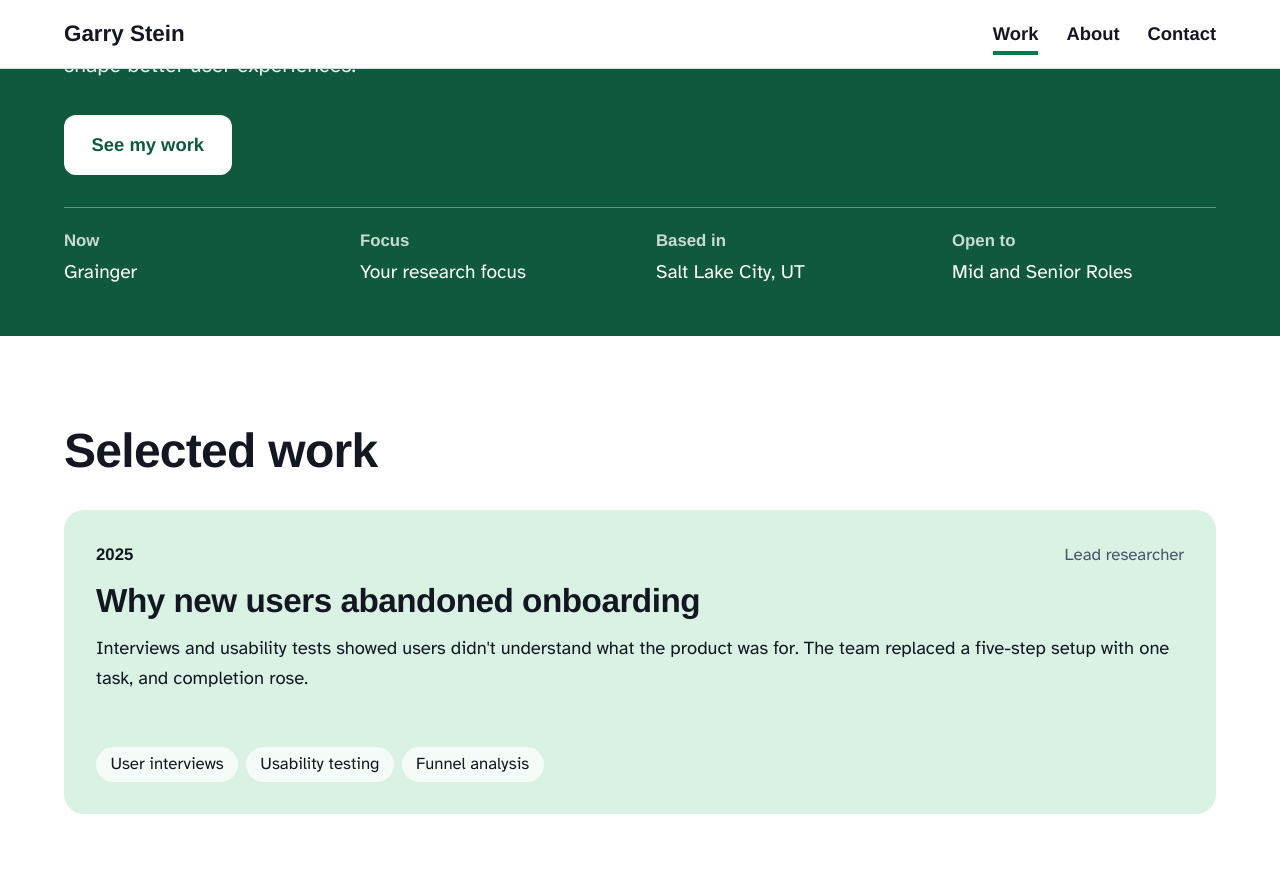
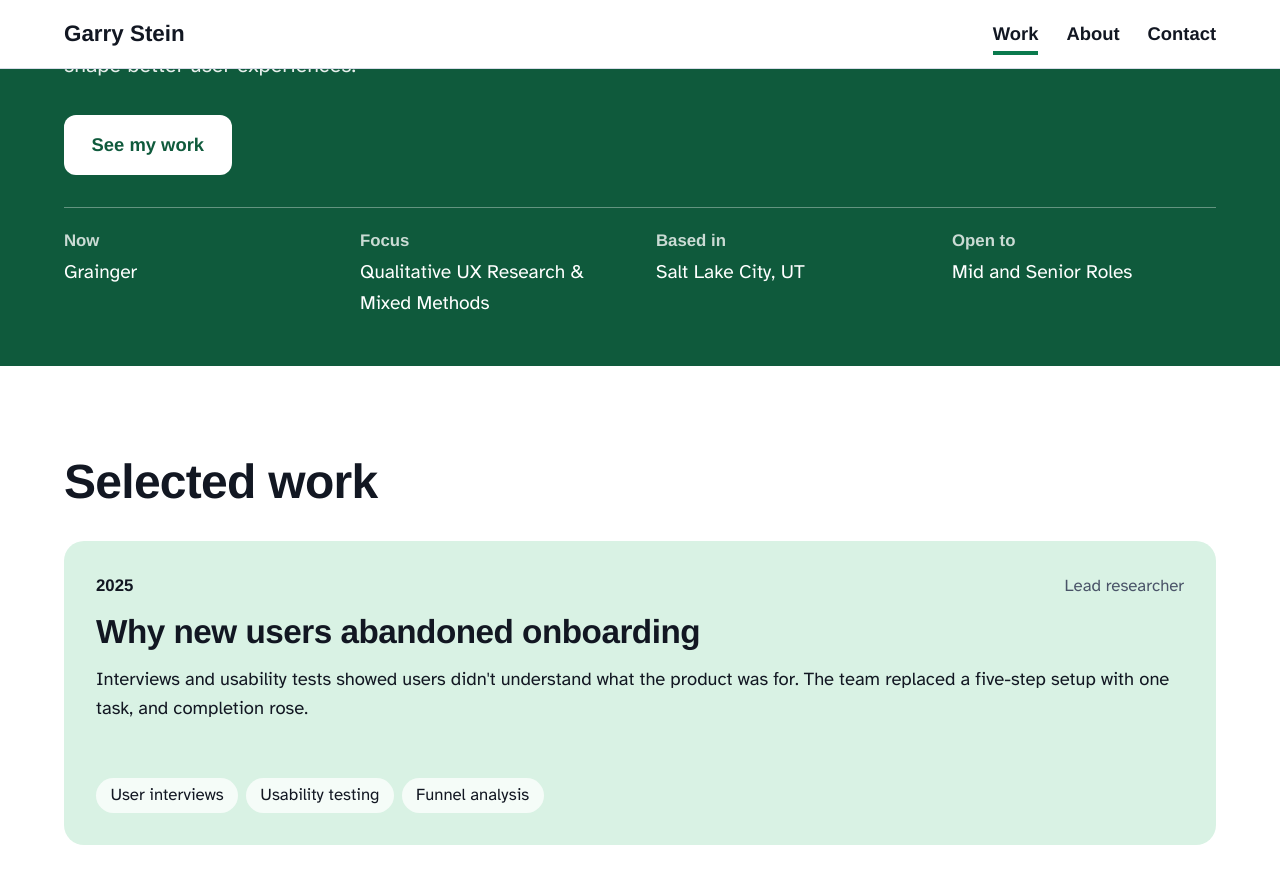
Before and after one commit to garryst/garrystein.github.io, a Jekyll site: the page built from index.md, in a window 1280 px wide and 900 px high, scrolled down 317 px. Shown: the top 884 px of the window. Built offline with Jekyll 4.4.1, drawn with Linux system fonts in a browser that asks for light colours; some web fonts are replaced.

Commit message:
Update index.md

```diff
--- a/index.md
+++ b/index.md
@@ -5,7 +5,7 @@ title: Home
 headline: I research what people need, then help teams act on it.
 subhead: I'm a UX researcher focused on understanding people and the problems worth solving. Explore how my research has helped teams make informed decisions, uncover opportunities, and shape better user experiences.
 now: Grainger
-focus: Your research focus
+focus: Qualitative UX Research & Mixed Methods
 based: Salt Lake City, UT
 open_to: Mid and Senior Roles
 skills:
```
